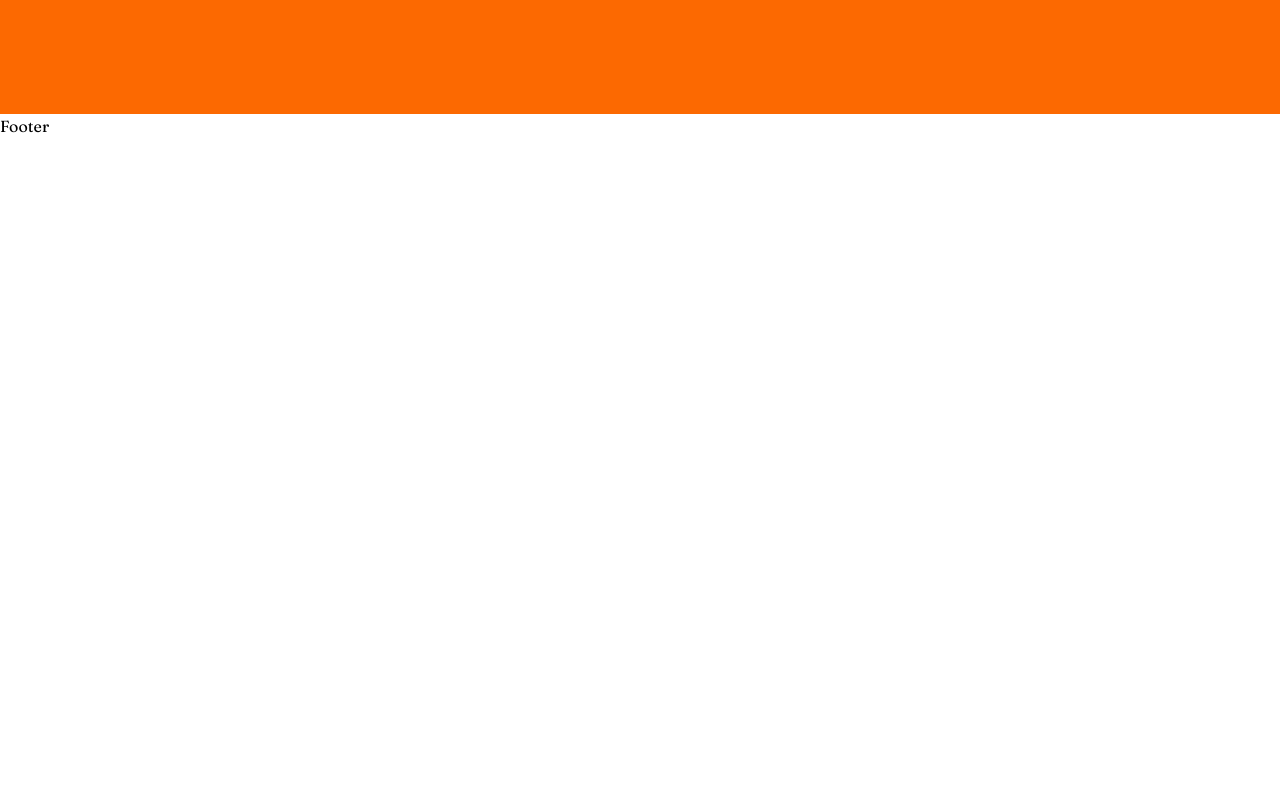
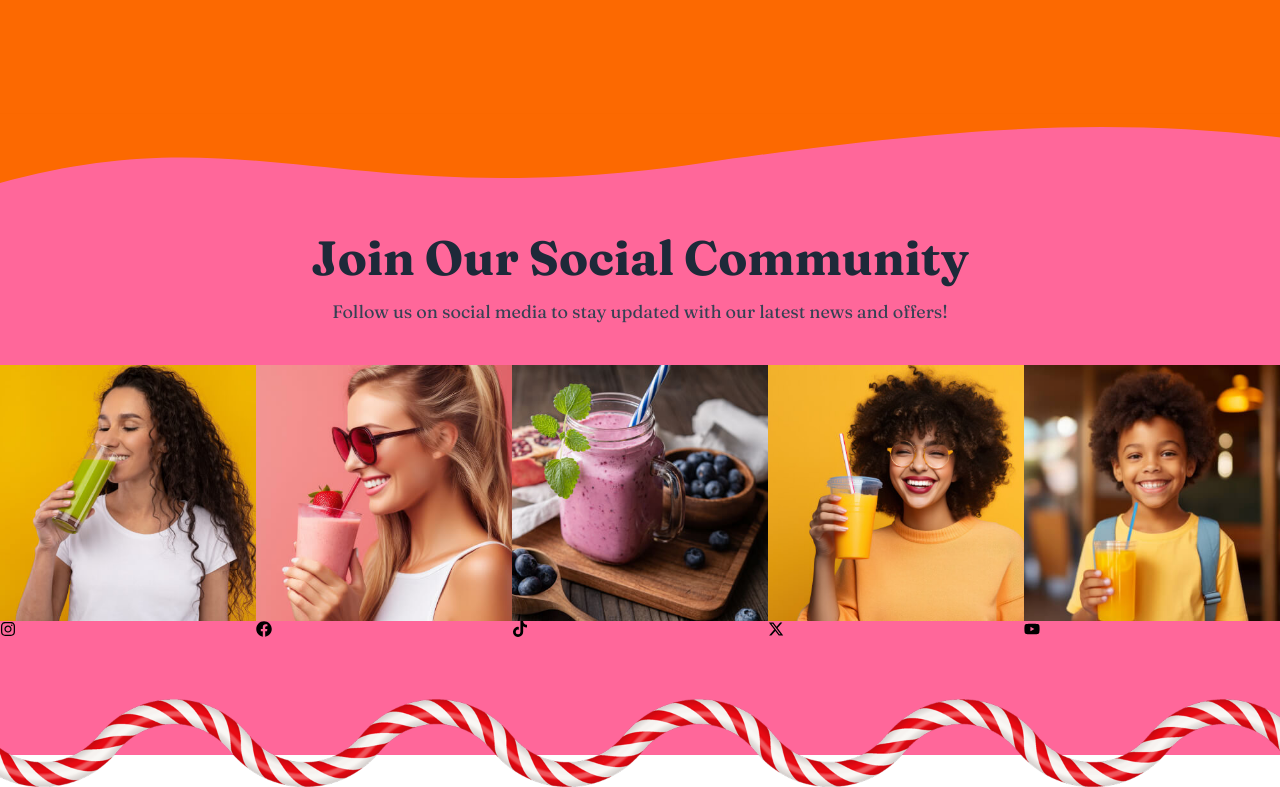
Before and after one commit to Jisap/next15-foodorder, a Next.js app: page / in a window 1280 px wide. Shown: the part 6874-7661 px from the top of the page. Before the commit the page ends 7012 px from the top, so only its background shows below. Built offline with nearby package versions, Linux system fonts and the light colour scheme.

Commit message:
Add SocialComunityComponent to enhance social engagement; update Index to include new component and modify globals.css for styling improvements.

```diff
--- a/src/Components/Index.jsx
+++ b/src/Components/Index.jsx
@@ -9,6 +9,7 @@ import BannerComponent from "./BannerComponent"
 import FlavorRichMenus from "./FlavorRichMenus"
 import BlogComponent from "./BlogComponent"
 import TestimonialsComponent from "./TestimonialsComponent"
+import SocialComunityComponent from "./SocialComunityComponent"
 
 
 
@@ -25,6 +26,7 @@ const Index = () => {
       <FlavorRichMenus />
       <BlogComponent />
       <TestimonialsComponent />
+      <SocialComunityComponent />
     </>
   )
 }
--- a/src/Components/SocialComunityComponent.jsx
+++ b/src/Components/SocialComunityComponent.jsx
@@ -1,8 +1,107 @@
+
+import { curvCandyImg, curvCandyImg2, insta1, insta2, insta3, insta4, insta5, insta6 } from '@/assets/images'
+import Image from 'next/image'
 import React from 'react'
+import { Autoplay } from 'swiper/modules'
+import { Swiper, SwiperSlide } from 'swiper/react'
+import { FaFacebook, FaInstagram, FaTiktok, FaYoutube } from "react-icons/fa";
+import { TiSocialPinterest } from "react-icons/ti";
+import { FaXTwitter } from "react-icons/fa6";
 
 const SocialComunityComponent = () => {
   return (
-    <div>SocialComunityComponent</div>
+    <div className='section-social-comunity  py-20 text-center'>
+      <h2 className="text-5xl font-bold mt-10 text-gray-800">Join Our Social Community</h2>
+
+      <p className="mt-4 text-lg text-gray-700">
+        Follow us on social media to stay updated with our latest news and offers!
+      </p>
+
+      <Image
+        src={curvCandyImg2}
+        alt="curvCandyImg"
+        className='absolute -bottom-8 left-0'
+      />
+
+      <Swiper
+        slidesPerView={6}
+        spaceBetween={0}
+        loop={true}
+        breakpoints={{
+          1399: { slidesPerView: 6 },
+          1199: { slidesPerView: 5 },
+          991: { slidesPerView: 5 },
+          575: { slidesPerView: 2 },
+          0: { slidesPerView: 2 },
+        }}
+        className='social-slide'
+        style={{ padding: "3% 0" }}
+      >
+        <SwiperSlide>
+          <div className='social-card'>
+            <Image
+              src={insta1}
+              alt="insta1"
+            />
+            <FaInstagram />
+          </div>
+        </SwiperSlide>
+        <SwiperSlide>
+          <div className='social-card'>
+            <Image
+              src={insta2}
+              alt="insta1"
+            />
+            <FaFacebook />
+          </div>
+        </SwiperSlide>
+        <SwiperSlide>
+          <div className='social-card'>
+            <Image
+              src={insta3}
+              alt="insta1"
+            />
+            <FaTiktok />
+          </div>
+        </SwiperSlide>
+        <SwiperSlide>
+          <div className='social-card'>
+            <Image
+              src={insta4}
+              alt="insta1"
+            />
+            <FaXTwitter />
+          </div>
+        </SwiperSlide>
+        <SwiperSlide>
+          <div className='social-card'>
+            <Image
+              src={insta5}
+              alt="insta1"
+            />
+            <FaYoutube />
+          </div>
+        </SwiperSlide>
+        <SwiperSlide>
+          <div className='social-card'>
+            <Image
+              src={insta6}
+              alt="insta1"
+            />
+            <TiSocialPinterest />
+          </div>
+        </SwiperSlide>
+        <SwiperSlide>
+          <div className='social-card'>
+            <Image
+              src={insta1}
+              alt="insta1"
+            />
+            <FaInstagram />
+          </div>
+        </SwiperSlide>
+      </Swiper>
+    </div>
   )
 }
 
--- a/src/app/globals.css
+++ b/src/app/globals.css
@@ -636,147 +636,21 @@ body {
     overflow: hidden;
 }
 
-/* @media screen and (max-width:991px) {
-  .hero-title {
-    font-size: 5rem !important;
-    line-height: 5rem;
-  }
+.section-social-comunity {
+  position: relative;
+  background-color: var(--prim-color);
+  z-index: 1;
+}
 
-  .elm1 {
-    top: 15%;
-    left: 50%;
-  }
-
-  .elm2 {
-    top: 30%;
-    left: 2%
-  }
-
-  .elm4 {
-    top: 8%;
-  }
-
-  .elm5 {
-    top: 12%;
-  }
-
-  .elm6 {
-    top: 40%;
-    width: 200px;
-  }
-
-  .elm7 {
-    top: 75%;
-    width: 220px;
-  }
-
-  .elm8 {
-    left: 80%;
-    top: 20%;
-    width: 150px;
-  }
-
-  .elm9 {
-    top: 75%;
-    width: 220px;
-  }
-
-  .elm10 {
-    top: 70%;
-  }
-
-  .section-elm1 {
-    left: 0;
-    width: 130px;
-  }
-
-  .section-elm2 {
-    width: 150px;
-  }
-
-  .banner-2 {
-    right: 0;
-    width: 300px;
-  }
-
-  .banner::before {
-    background-size: 150%;
-    background-position: bottom left;
-    background-repeat: no-repeat;
-  }
-
-  .banner-content {
-    height: 150vh;
-  }
-
-  .curvcandy {
-    diplay: none;
-  }
-
-  .section-elm3 {
-    top: -7%;
-    width: 170px;
-  }
-
-  .section-elm4 {
-    top: 0%;
-    width: 150px;
-  }
-
-  .test-image {
-    height: 500px;
-  }
-} */
-
-/* @media screen and (max-width:575px) {
-  .header {
-    height: 100vh;
-  }
-
-  .elm2,
-  .elm7,
-  .elm8,
-  .elm9,
-  .section-elm3,
-  .section-elm4 {
-    display: none;
-  }
-
-  .hero-content {
-    display: flex;
-    align-items: center;
-    justify-content: center;
-    flex-direction: column;
-  }
-
-  .hero-content p {
-    width: 80%;
-  }
-
-  .hero-info {
-    width: 90%;
-  }
-
-  .hero-info div {
-    width: 100%;
-  }
-
-  .hero-info p {
-    font-size: 13px;
-  }
-
-  .section::after {
-    top: -10% !important;
-    mask-image: 100% 6% !important;
-  }
-
-  .flavor-menus {
-    padding-bottom: 40%;
-  }
-
-  .favorite-flavors::after {
-    top: -3.5% !important;
-  }
-
-
-} */
+.section-social-comunity::before {
+  content: "";
+  position: absolute;
+  top: -1px;
+  left: -1px;
+  width: calc(100% + 2px);
+  height: 60%;
+  background-color: #fc6901;
+  clip-path: path('M 0,0 L 0,70 C 250,0 350,100 700,50 S 1200,0 1500,60 S 1800,120 2000,80 L 2000,0 Z');
+  z-index: -1;
+  overflow: hidden;
+}
```
Also changed, not shown: src/assets/images.js (+14 -1 lines).
